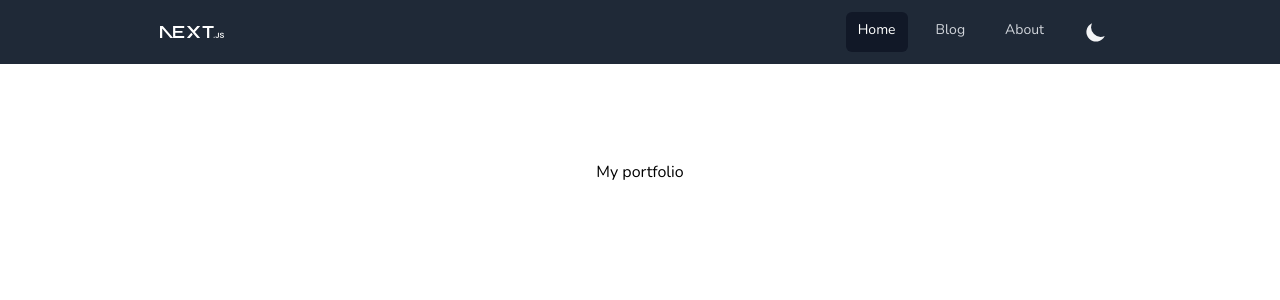
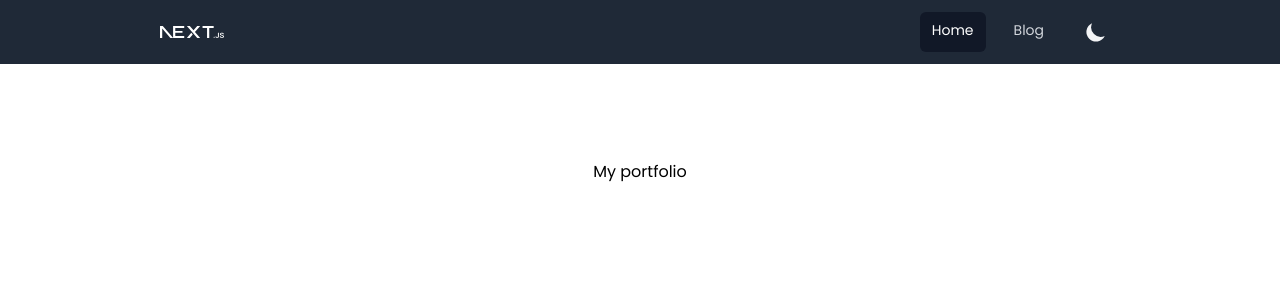
Before and after one commit to ReneHuanca/portfolio, a Next.js app: page / in a window 1280 px wide. Shown: the top 300 px of the page. Built offline with nearby package versions, Linux system fonts and the light colour scheme.

Commit message:
change font

```diff
--- a/app/ui/NavLinks.tsx
+++ b/app/ui/NavLinks.tsx
@@ -5,8 +5,7 @@ import { usePathname } from 'next/navigation'
 
 const routes = [
   { name: 'Home', href: '/' },
-  { name: 'Blog', href: '/blog' },
-  { name: 'About', href: '/about' }
+  { name: 'Blog', href: '/blog' }
 ]
 
 export function NavLinks() {
--- a/app/ui/fonts.ts
+++ b/app/ui/fonts.ts
@@ -1,6 +1,6 @@
-import { Nunito } from 'next/font/google'
+import { Poppins } from 'next/font/google'
 
-export const nunito = Nunito({
+export const nunito = Poppins({
   subsets: ['latin'],
   weight: ['400', '700']
 })
```
